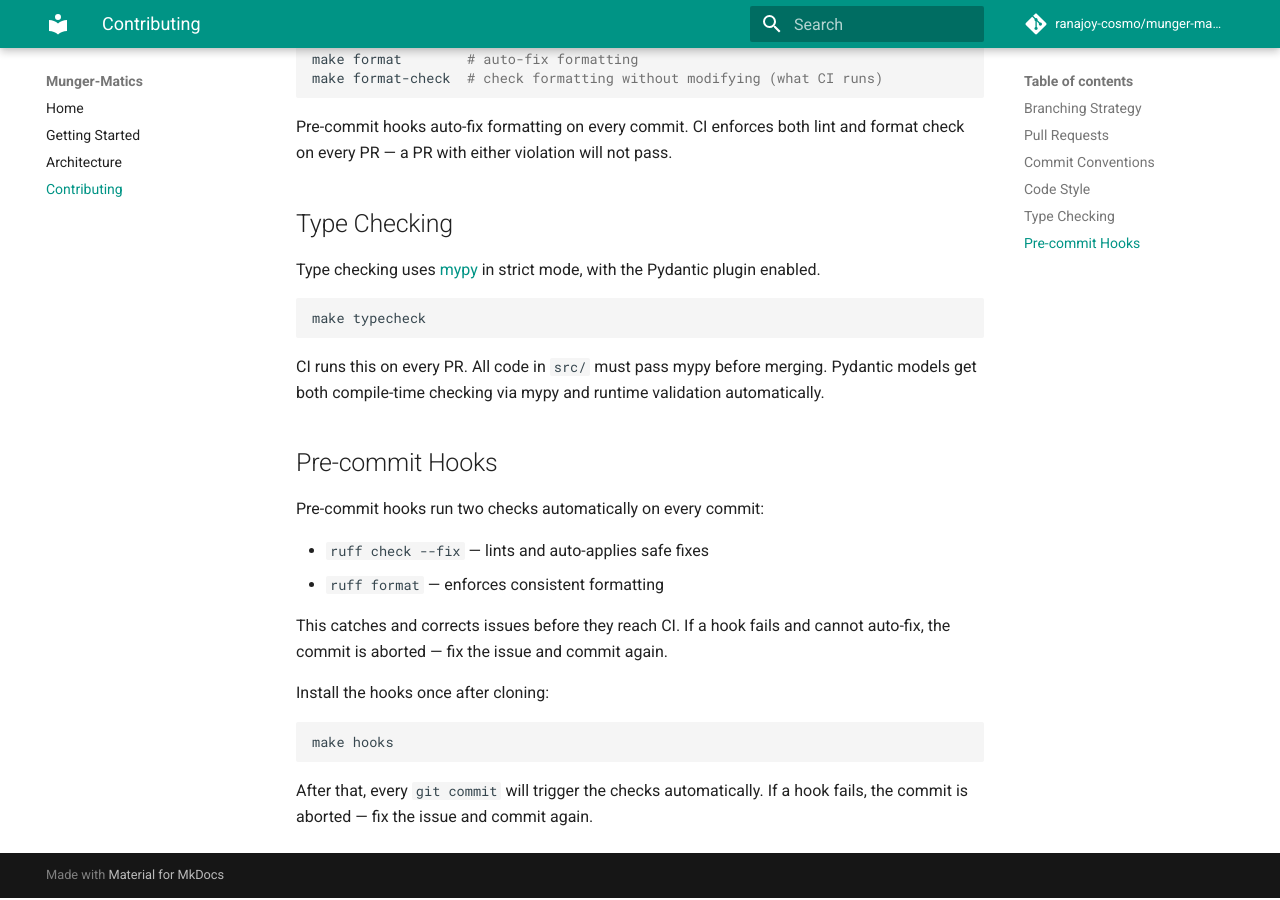
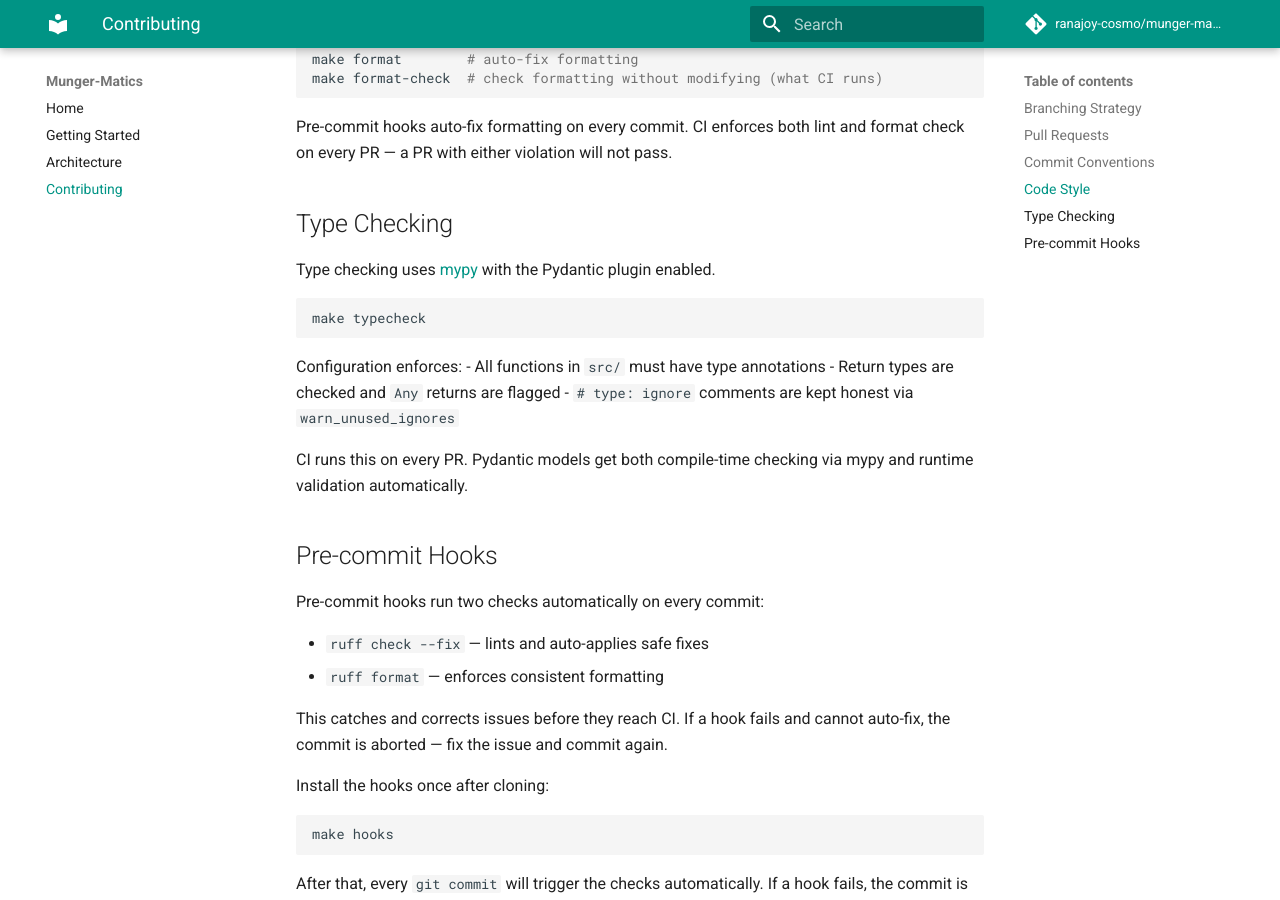
Before and after one commit to ranajoy-cosmo/munger-matics, an MkDocs documentation site: the page built from docs/contributing.md, in a window 1280 px wide and 900 px high, scrolled down 2180 px. Built offline with MkDocs 1.6.1 and Material for MkDocs 9.7.7, drawn with Linux system fonts in a browser that asks for light colours; comment, search, counter and statistics services are not loaded.

Commit message:
FIX: Update dependencies and mypy setting

````diff
--- a/docs/contributing.md
+++ b/docs/contributing.md
@@ -94,13 +94,18 @@
 
 ## Type Checking
 
-Type checking uses [mypy](https://mypy.readthedocs.io/) in strict mode, with the Pydantic plugin enabled.
+Type checking uses [mypy](https://mypy.readthedocs.io/) with the Pydantic plugin enabled.
 
 ```bash
 make typecheck
 ```
 
-CI runs this on every PR. All code in `src/` must pass mypy before merging. Pydantic models get both compile-time checking via mypy and runtime validation automatically.
+Configuration enforces:
+- All functions in `src/` must have type annotations
+- Return types are checked and `Any` returns are flagged
+- `# type: ignore` comments are kept honest via `warn_unused_ignores`
+
+CI runs this on every PR. Pydantic models get both compile-time checking via mypy and runtime validation automatically.
 
 ## Pre-commit Hooks
 
````
Also changed, not shown: docs/getting-started.md (+6 -2 lines), pyproject.toml (+7 -2 lines), 3 other files.
